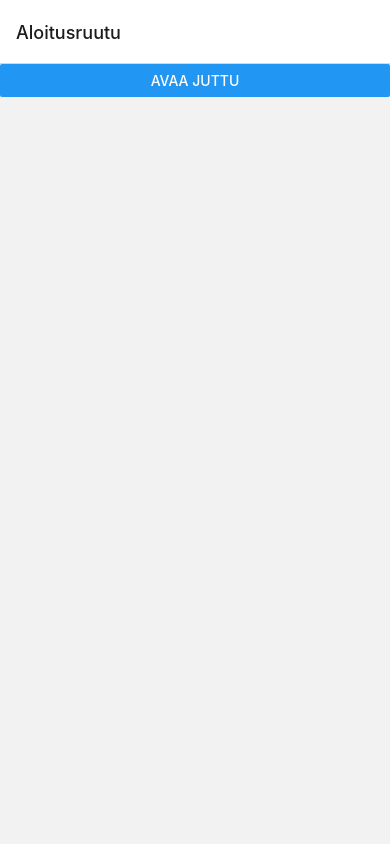
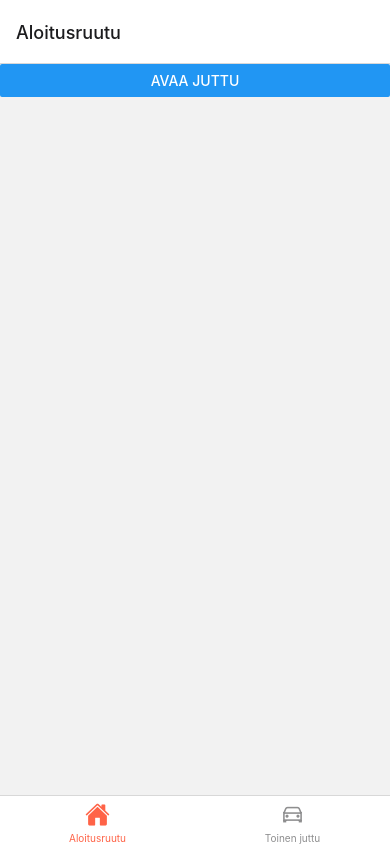
Before and after one commit to Sandrowue/ajokilometrit, a React Native app: screen /home in a window 390 px wide. Built offline with nearby package versions, Linux system fonts and the light colour scheme.

Commit message:
päivitys

```diff
--- a/App.tsx
+++ b/App.tsx
@@ -1,3 +1,4 @@
+import Ionicons from '@expo/vector-icons/Ionicons';
 import React, {useState} from 'react';
 import {
     Button,
@@ -8,25 +9,43 @@ import {
     View,
 } from 'react-native';
 import {NavigationContainer} from '@react-navigation/native';
-import {createNativeStackNavigator} from '@react-navigation/native-stack';
+//import {createNativeStackNavigator} from '@react-navigation/native-stack';
+import {createBottomTabNavigator} from '@react-navigation/bottom-tabs';
+//const Stack = createNativeStackNavigator();
+const Nav = createBottomTabNavigator();
 
-const Stack = createNativeStackNavigator();
+const tabIcons = {
+    home: ['ios-home', 'ios-home-outline'],
+    other: ['ios-car', 'ios-car-outline'],
+};
+
+const getScreenOptions = ({route}) => ({
+    tabBarIcon: ({focused, color, size}) => (
+        <Ionicons
+            name={tabIcons[route.name][focused ? 0 : 1]}
+            size={size}
+            color={color}
+            />
+    ),
+    tabBarActiveTintColor: 'tomato',
+    tavBarInactiveTintColor: 'gray',
+})
 
 export default function App() {
     return (
         <NavigationContainer>
-            <Stack.Navigator>
-                <Stack.Screen
+            <Nav.Navigator screenOptions={getScreenOptions}>
+                <Nav.Screen
                     name="home"
                     component={ButtonOnlyView}
                     options={{title: 'Aloitusruutu'}}
                 />
-                <Stack.Screen
+                <Nav.Screen
                     name="other"
                     component={StatusBarTogglerView}
                     options={{title: 'Toinen juttu'}}
                 />
-            </Stack.Navigator>
+            </Nav.Navigator>
         </NavigationContainer>
     );
 }
```
